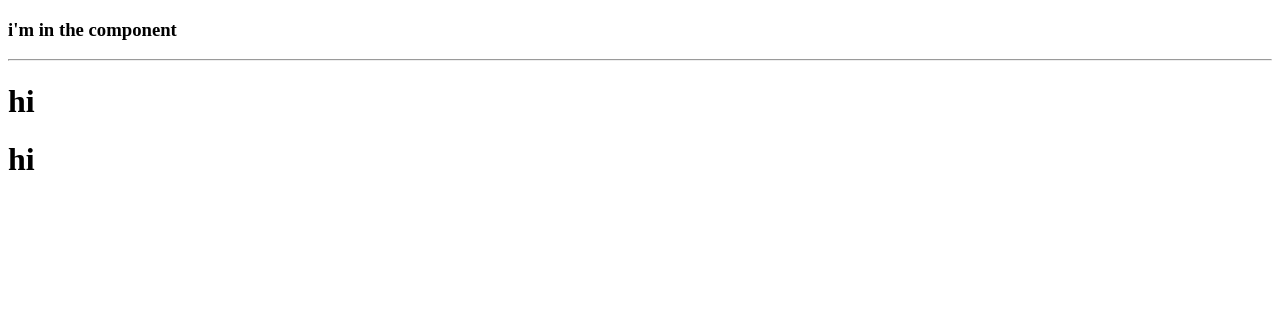
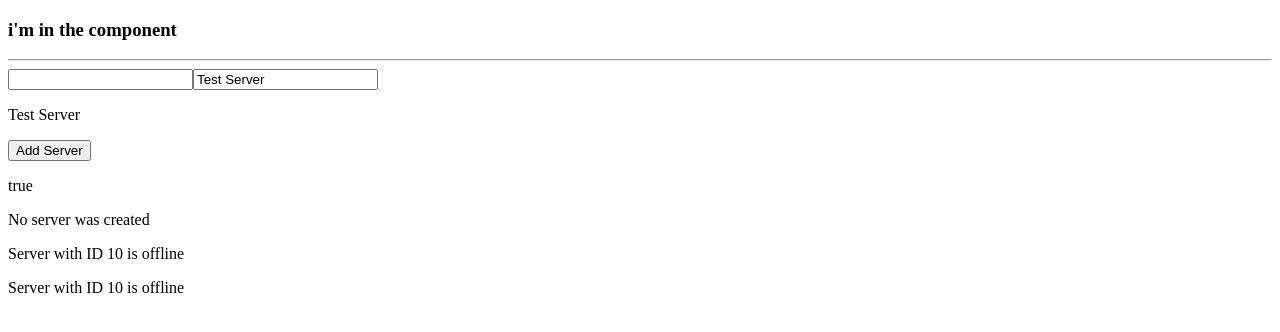
Before and after one commit to nhat-anh-ng/recipe, an Angular app: page / in a window 1280 px wide. Shown: the top 332 px of the page. Built offline with nearby package versions, Linux system fonts and the light colour scheme.

Commit message:
server name input

```diff
--- a/src/app/server/server.component.html
+++ b/src/app/server/server.component.html
@@ -1 +1 @@
-<h1>hi</h1>
+<p>Server with ID {{ serverId }} is {{ serverStatus }}</p>
--- a/src/app/server/server.component.ts
+++ b/src/app/server/server.component.ts
@@ -4,4 +4,7 @@ import { Component } from '@angular/core';
   selector: 'app-server',
   templateUrl: './server.component.html',
 })
-export class ServerComponent {}
+export class ServerComponent {
+  serverId: number = 10;
+  serverStatus: string = 'offline';
+}
--- a/src/app/servers/servers.component.html
+++ b/src/app/servers/servers.component.html
@@ -1 +1,9 @@
+<input type="text" (input)="onUpdateServerName($event)" />
+<input type="text" [(ngModel)]="serverName" />
+<p>{{ serverName }}</p>
+<button [disabled]="!allowNewServer" (click)="onCreateServer()">
+  Add Server
+</button>
+<p [innerHTML]="allowNewServer"></p>
+<p>{{ serverCreationStatus }}</p>
 <app-server></app-server> <app-server></app-server>
--- a/src/app/servers/servers.component.ts
+++ b/src/app/servers/servers.component.ts
@@ -3,13 +3,27 @@ import { Component, OnInit } from '@angular/core';
 @Component({
   selector: 'app-servers',
   templateUrl: './servers.component.html',
-  styleUrls: ['./servers.component.scss']
+  styleUrls: ['./servers.component.scss'],
 })
 export class ServersComponent implements OnInit {
+  allowNewServer = false;
+  serverCreationStatus = 'No server was created';
+  serverName = 'Test Server';
 
-  constructor() { }
-
-  ngOnInit(): void {
+  constructor() {
+    setTimeout(() => {
+      this.allowNewServer = true;
+    }, 2000);
   }
 
+  ngOnInit(): void {}
+
+  onCreateServer() {
+    this.serverCreationStatus =
+      'Server was created! Name is ' + this.serverName;
+  }
+
+  onUpdateServerName(event: Event) {
+    this.serverName = (<HTMLInputElement>event.target).value;
+  }
 }
--- /dev/null
+++ b/src/app/success-alert/success-alert.component.html
@@ -0,0 +1 @@
+<p>Success!</p>
--- /dev/null
+++ b/src/app/success-alert/success-alert.component.scss
@@ -0,0 +1,3 @@
+p {
+  color: green;
+}
--- /dev/null
+++ b/src/app/success-alert/success-alert.component.ts
@@ -0,0 +1,11 @@
+import { Component, OnInit } from '@angular/core';
+
+@Component({
+  selector: 'app-successAlert',
+  templateUrl: './success-alert.component.html',
+  styleUrls: ['./success-alert.component.scss'],
+})
+export class SuccessAlertComponent implements OnInit {
+  constructor() {}
+  ngOnInit(): void {}
+}
--- /dev/null
+++ b/src/app/warning-alert/warning-alert.component.html
@@ -0,0 +1 @@
+<p>warning-alert works!</p>
--- /dev/null
+++ b/src/app/warning-alert/warning-alert.component.scss
@@ -0,0 +1,3 @@
+p {
+  color: red;
+}
--- /dev/null
+++ b/src/app/warning-alert/warning-alert.component.ts
@@ -0,0 +1,15 @@
+import { Component, OnInit } from '@angular/core';
+
+@Component({
+  selector: 'app-warning-alert',
+  templateUrl: './warning-alert.component.html',
+  styleUrls: ['./warning-alert.component.scss']
+})
+export class WarningAlertComponent implements OnInit {
+
+  constructor() { }
+
+  ngOnInit(): void {
+  }
+
+}
```
Also changed, not shown: src/app/app.module.ts (+9 -1 lines), 2 other files (tests, documents, lock files or other folders).
